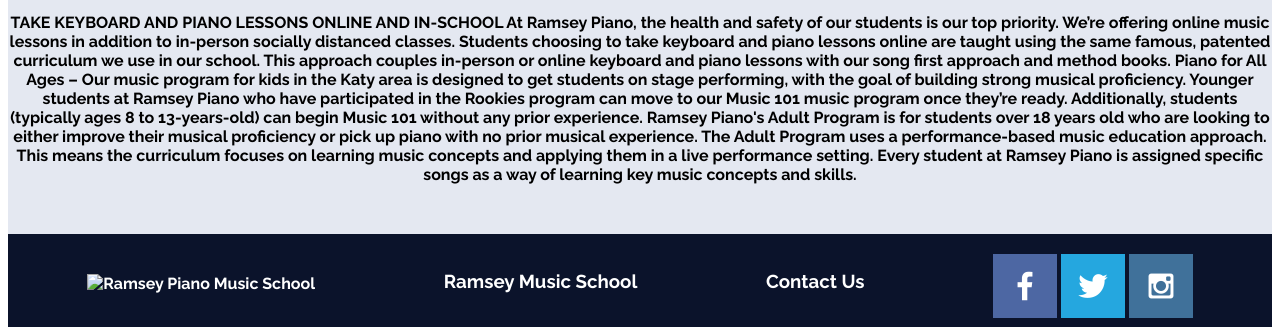
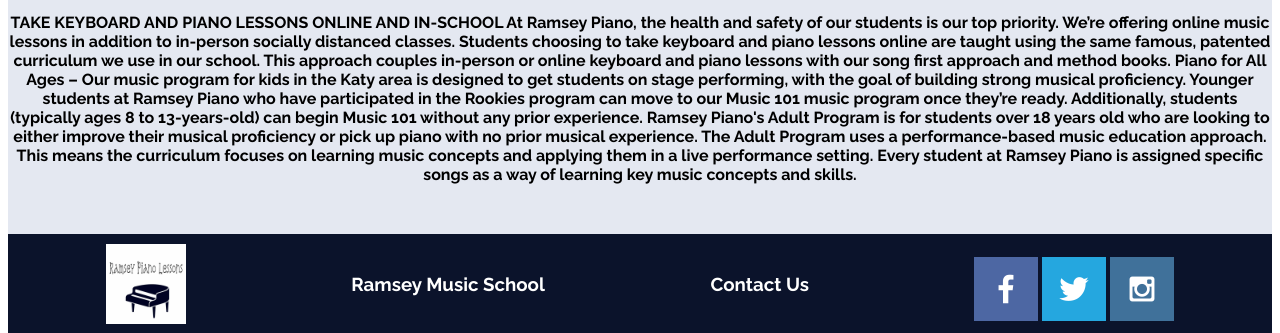
Before and after one commit to amy6941/wdd130, a plain HTML site: page rpiano/index.html in a window 1280 px wide. Shown: the part 2250-2583 px from the top of the page. Drawn offline with Linux system fonts and the light colour scheme.

Commit message:
fix name

```diff
--- a/rpiano/index.html
+++ b/rpiano/index.html
@@ -11,7 +11,7 @@
     <div id="content">
         <header>
             <a id="logo_link" href="index.html">
-                <img class="logo" src="images/ramsey piano 1.png" alt="Ramsey Piano Music School">
+                <img class="logo" src="images/ramseypiano1.png" alt="Ramsey Piano Music School">
             </a>
             <nav>
                 <a href="index.html">Home</a>
```
Also changed, not shown: rpiano/images/ramseypiano1.png (renamed from rpiano/images/ramsey piano 1.png).
